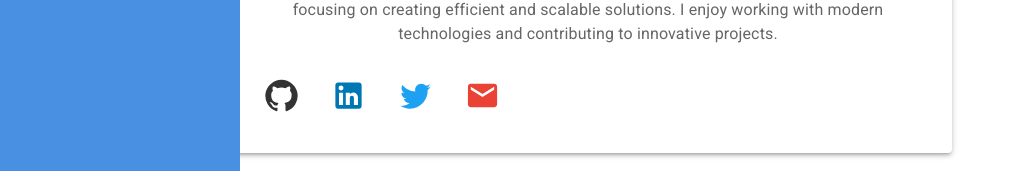
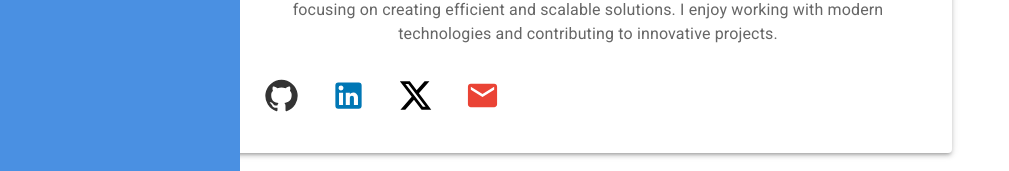
Before and after one commit to timtoronto634/timtoronto634.github.io, a React (Vite) app: page / in a window 1280 px wide. Shown: the part 530-701 px from the top of the page, without its empty margins (0-1009 px from the left). Built offline with nearby package versions, Linux system fonts and the light colour scheme.

Commit message:
feat: replace Twitter icon with X icon and update color scheme

```diff
--- a/src/components/Home.tsx
+++ b/src/components/Home.tsx
@@ -1,7 +1,7 @@
 import { Typography, Stack, Link, Avatar, Paper, IconButton } from '@mui/material';
 import GitHubIcon from '@mui/icons-material/GitHub';
 import LinkedInIcon from '@mui/icons-material/LinkedIn';
-import TwitterIcon from '@mui/icons-material/Twitter';
+import XIcon from '@mui/icons-material/X';
 import EmailIcon from '@mui/icons-material/Email';
 import generalInfo from '../data/general_info.yml';
 
@@ -55,9 +55,9 @@
           href={contact.twitter}
           target='_blank'
           rel='noopener noreferrer'
-          sx={{ color: '#1DA1F2' }}
+          sx={{ color: 'black' }}
         >
-          <TwitterIcon fontSize='large' />
+          <XIcon fontSize='large' />
         </IconButton>
       )}
       {contact.mail && (
```
